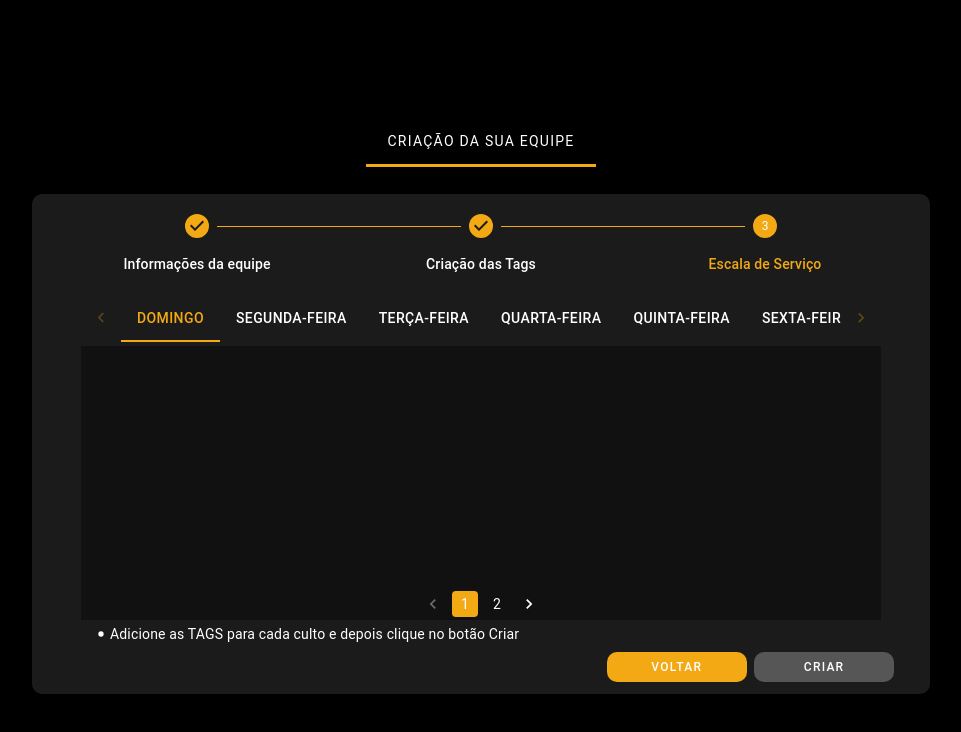
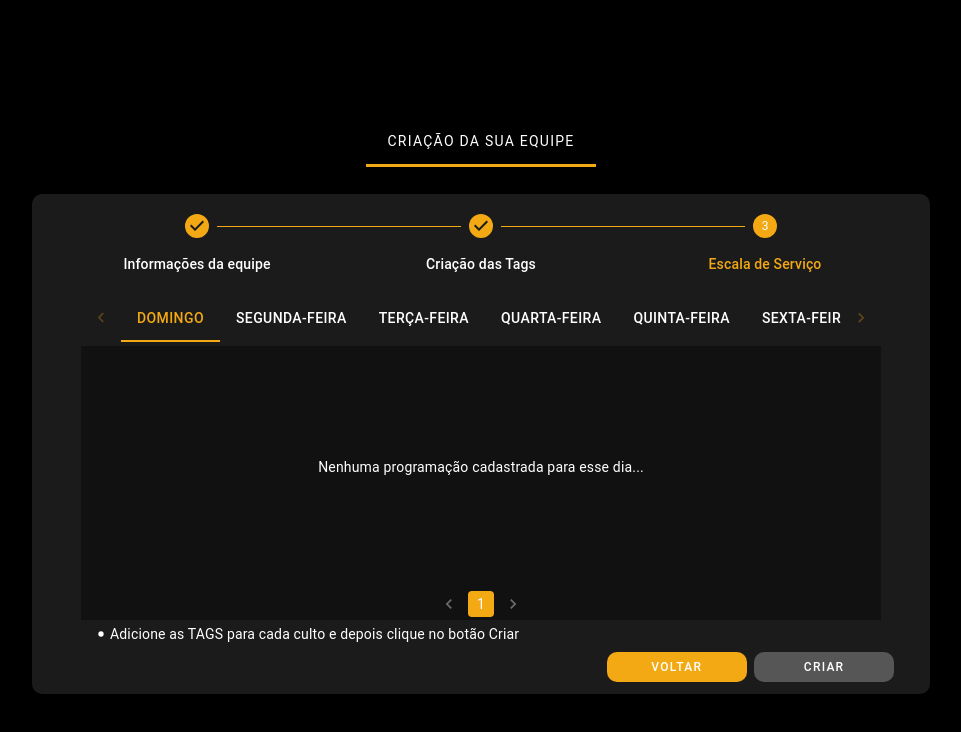
Before and after one commit to SamuelCFelix/Escala-Frontend, a React (Create React App) app: page /primeiroacesso/criarequipe in a window 1280 px wide. Shown: the top 732 px of the page, without its empty margins (159-1120 px from the left). Built offline with nearby package versions, Linux system fonts and the light colour scheme.

Commit message:
adição da lógica de paginação

```diff
--- a/src/pages/criarEquipe/index.js
+++ b/src/pages/criarEquipe/index.js
@@ -663,8 +663,10 @@ const CriarEquipe = () => {
   const [positionProgramacao, setPositionProgramacao] = useState("");
   const [tags, setTags] = useState([]);
   const [valueTag, setValueTag] = useState("");
-  const [valueTab, setValueTab] = useState(0);
+  const [valueTab, setValueTab] = useState("Domingo");
   const [cardsCulto, setCardsCulto] = useState([]);
+  const [page, setPage] = useState(1);
+  const cardsPerPage = 3;
 
   useEffect(() => {
     if (diaDaSemana && horario && servindo && tituloCulto) {
@@ -847,7 +849,6 @@ const CriarEquipe = () => {
         let newArrayTags = [...tags, newTag];
         setTags(newArrayTags);
         setValueTag("");
-        console.log(newArrayTags);
       } else {
         setSnackbar("warning", "Tag existente");
       }
@@ -863,6 +864,38 @@ const CriarEquipe = () => {
     setValueTab(newValue);
   };
 
+  // Filtra e divide os cards em grupos de 3 e ordena cada grupo por horário
+  const groupedCards = cardsCulto
+    .filter((card) => card.dia === valueTab)
+    .sort((a, b) => {
+      const timeA = new Date(`2000-01-01T${a.horario}`);
+      const timeB = new Date(`2000-01-01T${b.horario}`);
+      return timeA - timeB;
+    })
+    .reduce((acc, curr, index) => {
+      // acc é o acumulador que armazena o resultado atual da redução
+      // curr é o valor atual sendo processado no array
+      // index é o índice atual do valor sendo processado
+
+      // Calcula o índice da página atual
+      const pageIndex = Math.floor(index / cardsPerPage);
+
+      // Se a página atual ainda não existe no acumulador, cria um novo array para ela
+      if (!acc[pageIndex]) {
+        acc[pageIndex] = [];
+      }
+
+      // Adiciona o valor atual (card) ao array da página atual
+      acc[pageIndex].push(curr);
+
+      // Retorna o acumulador atualizado para a próxima iteração
+      return acc;
+    }, []);
+
+  const handleChangePage = (event, newPage) => {
+    setPage(newPage);
+  };
+
   const handlenProximoStep = () => {
     if (activeStep < 2) {
       setActiveStep((proximo) => proximo + 1);
@@ -870,8 +903,6 @@ const CriarEquipe = () => {
     if (activeStep === 1) {
       let programacoesCard = [...programacoes];
       setCardsCulto(programacoesCard);
-      console.log(programacoes);
-      console.log(programacoesCard);
     }
   };
 
@@ -1292,18 +1323,44 @@ const CriarEquipe = () => {
                 indicatorColor="#F3A913"
                 sx={styles.estiloTabs}
               >
-                <Tab label="Domingo" sx={{ color: "#ffffff" }} />
-                <Tab label="Segunda-Feira" sx={{ color: "#ffffff" }} />
-                <Tab label="Terça-Feira" sx={{ color: "#ffffff" }} />
-                <Tab label="Quarta-Feira" sx={{ color: "#ffffff" }} />
-                <Tab label="Quinta-Feira" sx={{ color: "#ffffff" }} />
-                <Tab label="Sexta-Feira" sx={{ color: "#ffffff" }} />
-                <Tab label="Sábado" sx={{ color: "#ffffff" }} />
+                <Tab
+                  label="Domingo"
+                  value="Domingo"
+                  sx={{ color: "#ffffff" }}
+                />
+                <Tab
+                  label="Segunda-Feira"
+                  value="Segunda-Feira"
+                  sx={{ color: "#ffffff" }}
+                />
+                <Tab
+                  label="Terça-Feira"
+                  value="Terça-Feira"
+                  sx={{ color: "#ffffff" }}
+                />
+                <Tab
+                  label="Quarta-Feira"
+                  value="Quarta-Feira"
+                  sx={{ color: "#ffffff" }}
+                />
+                <Tab
+                  label="Quinta-Feira"
+                  value="Quinta-Feira"
+                  sx={{ color: "#ffffff" }}
+                />
+                <Tab
+                  label="Sexta-Feira"
+                  value="Sexta-Feira"
+                  sx={{ color: "#ffffff" }}
+                />
+                <Tab label="Sábado" value="Sábado" sx={{ color: "#ffffff" }} />
               </Tabs>
             </Box>
             <Box sx={styles.boxConteudoTabs}>
               <Box sx={styles.boxProgramacaoCards}>
-                {cardsCulto.map((card) => (
+                {groupedCards.length > 0 ? (
+                  <>
+                    {groupedCards[page - 1].map((card) => (
                       <Box sx={styles.CardProgramacao}>
                         <Box sx={styles.boxInfoCard}>
                           <Box sx={styles.boxIconeCardInfoLeft}>
@@ -1324,7 +1381,9 @@ const CriarEquipe = () => {
                         </Box>
                         <Box sx={styles.boxInfoCard}>
                           <Box sx={styles.boxIconeCardInfoLeft}>
-                        <CalendarMonthOutlinedIcon sx={styles.estiloIcones} />
+                            <CalendarMonthOutlinedIcon
+                              sx={styles.estiloIcones}
+                            />
                           </Box>
                           <Typography sx={styles.textoTabelaVazio}>
                             {card.dia}
@@ -1355,7 +1414,9 @@ const CriarEquipe = () => {
                           >
                             <LocalOfferOutlinedIcon sx={styles.estiloIcones} />
                           </Box>
-                      <Typography sx={styles.textoTabelaVazio}>Tags</Typography>
+                          <Typography sx={styles.textoTabelaVazio}>
+                            Tags
+                          </Typography>
                           <Box sx={styles.boxIconeCardInfoRight}>
                             <IconButton
                               onClick={() => {
@@ -1363,7 +1424,10 @@ const CriarEquipe = () => {
                               }}
                             >
                               <AddCircleOutlineOutlinedIcon
-                            sx={{ ...styles.estiloIcones, fontSize: "18px" }}
+                                sx={{
+                                  ...styles.estiloIcones,
+                                  fontSize: "18px",
+                                }}
                               />
                             </IconButton>
                           </Box>
@@ -1392,10 +1456,18 @@ const CriarEquipe = () => {
                         </Box>
                       </Box>
                     ))}
+                  </>
+                ) : (
+                  <Typography sx={styles.textoTabelaVazio}>
+                    Nenhuma programação cadastrada para esse dia...
+                  </Typography>
+                )}
               </Box>
               <Box sx={styles.boxPaginacao}>
                 <Pagination
-                  count={2}
+                  count={groupedCards.length > 0 ? groupedCards.length : 1}
+                  page={page}
+                  onChange={handleChangePage}
                   shape="rounded"
                   sx={styles.estiloPaginacao}
                 />
```
Lines whose indentation alone changed are shown as unchanged.
